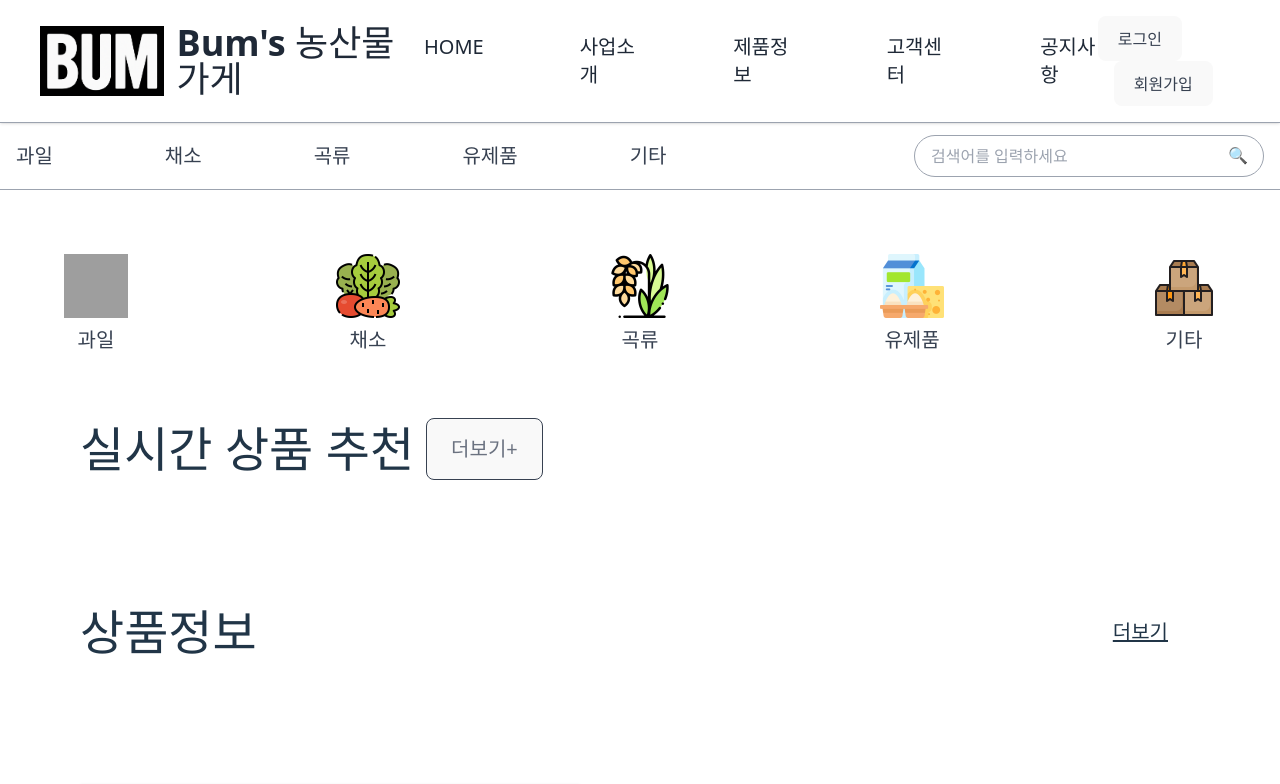
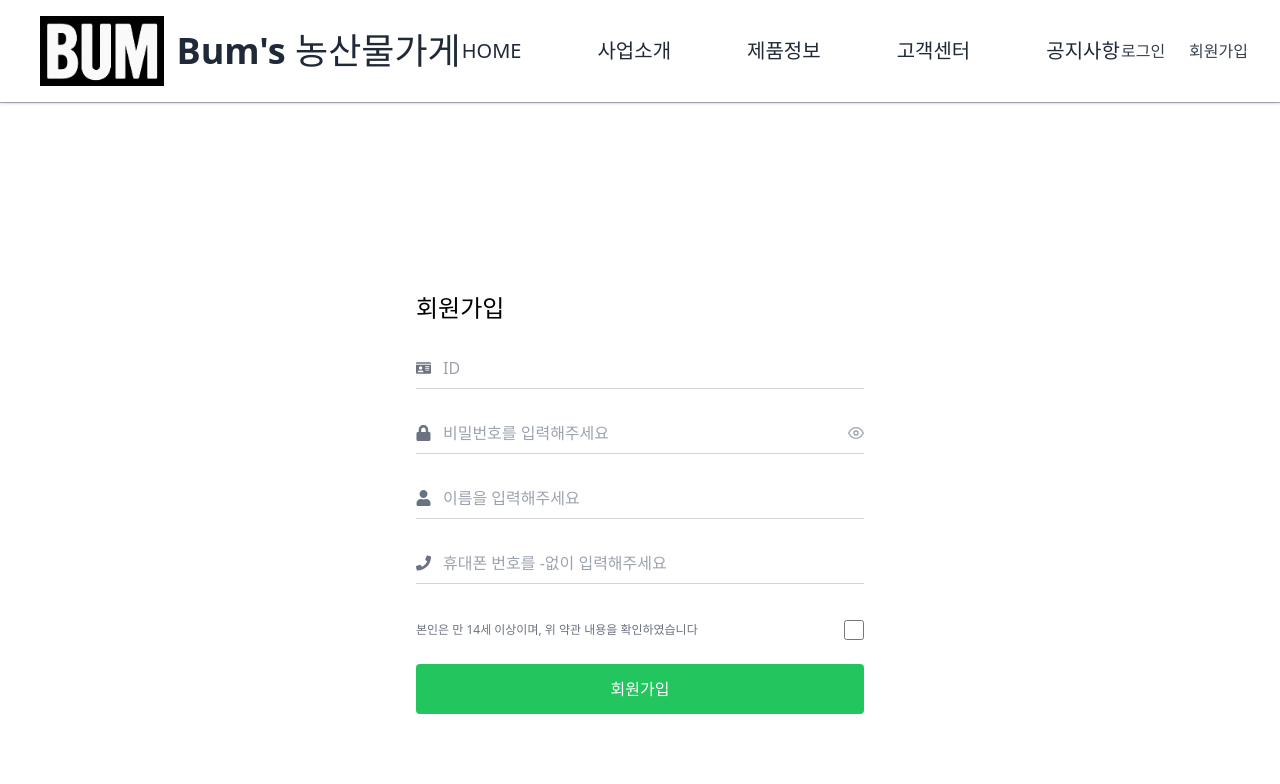
Before and after one commit to kim-jeongbeom/smartfarm, a React (Vite) app in the folder smartfarm/: page /signup in a window 1280 px wide. Shown: the top 784 px of the page. Built offline with nearby package versions, Linux system fonts and the light colour scheme; grey boxes are pictures that could not be loaded.

Commit message:
feat: [김정범] 07/24

```diff
--- a/smartfarm/package.json
+++ b/smartfarm/package.json
@@ -12,7 +12,8 @@
   "dependencies": {
     "react": "^19.1.0",
     "react-dom": "^19.1.0",
-    "react-icons": "^5.5.0"
+    "react-icons": "^5.5.0",
+    "react-router-dom": "^7.7.0"
   },
   "devDependencies": {
     "@eslint/js": "^9.30.1",
--- a/smartfarm/src/App.tsx
+++ b/smartfarm/src/App.tsx
@@ -1,13 +1,15 @@
 import React from "react";
 import Navbar from "./components/Navbar";
 import Footer from "./components/Footer";
+import { Route, BrowserRouter, Routes } from "react-router-dom";
+import LoginPage from "./pages/LoginPages";
+import SignUpPage from "./pages/SignUpPages";
 
-function App() {
+function HomePage() {
   return (
     <div>
       {/* ✅ 상단 바 + 카테고리바 */}
       <header>
-        <Navbar />
 
         {/* ✅ 카테고리바 + 검색창 */}
         <div className="bg-white border-b border-gray-400 py-3">
@@ -150,10 +152,24 @@ function App() {
         </div>
       </main>
 
-      {/* ✅ 푸터 */}
-      <Footer />
     </div>
   );
 }
 
+function App() {
+  return (
+    <BrowserRouter>
+      <div>
+        <Navbar />
+        <Routes>
+          <Route path="/" element={<HomePage />} />
+          <Route path="/login" element={<LoginPage />} />
+          <Route path="/signup" element={<SignUpPage />} />
+        </Routes>
+        <Footer />
+      </div>
+    </BrowserRouter>
+  );
+}
+
 export default App;
--- a/smartfarm/src/components/Card.tsx
+++ b/smartfarm/src/components/Card.tsx
@@ -0,0 +1,11 @@
+import React from "react";
+
+const Hero = () => {
+return (
+<div className="ml-20 w-[500px] h-60 bg-sky-100 shadow p-4 ">ddddd
+    <img
+        src="/src/assets/logo.png"
+        style={{ height: '70px', width: 'auto' }}
+    />
+    </div>
+);
--- a/smartfarm/src/components/Footer.tsx
+++ b/smartfarm/src/components/Footer.tsx
@@ -6,7 +6,7 @@ const Footer = () => {
   };
 
   return (
-    <footer className="bg-gray-100 text-gray-700 text-sm mt-12 border-t border-gray-200">
+    <footer className="bg-gray-100 text-gray-700 text-sm border-t border-gray-200">
       <div className="max-w-7xl mx-auto px-4 py-10 space-y-6">
         {/* 상단 정보 */}
         <div className="top space-y-3">
--- a/smartfarm/src/components/Navbar.tsx
+++ b/smartfarm/src/components/Navbar.tsx
@@ -1,22 +1,29 @@
-import React from 'react';
+import React from "react";
+import { Link } from "react-router-dom";
 
 const Navbar = () => {
   return (
     <nav className="bg-white w-full shadow border-b border-gray-400 sticky top-0 z-50">
       <div className="w-full py-4 flex justify-between items-center">
-
         {/* 로고 영역: 텍스트 or 이미지 */}
+        <Link to="/">
           <div className="ml-10 flex items-center space-x-3">
             <img
               src="/src/assets/logo.png"
               alt="Bum's 농산물가게"
-            style={{ height: '70px', width: 'auto' }}
+              style={{ height: "70px", width: "auto" }}
             />
-          <span className="text-4xl font-bold leading-none text-gray-800">Bum's 농산물가게</span>
+            <span className="text-4xl font-bold leading-none text-gray-800">
+              Bum's 농산물가게
+            </span>
           </div>
+        </Link>
 
         {/* 메뉴 항목 */}
-        <ul className="flex space-x-8 text-xl font-medium text-gray-800" style={{ gap: '4rem' }}>
+        <ul
+          className="flex space-x-3 text-xl font-medium text-gray-800"
+          style={{ gap: "4rem" }}
+        >
           <li className="hover:text-green-600 cursor-pointer">HOME</li>
           <li className="hover:text-green-600 cursor-pointer">사업소개</li>
           <li className="hover:text-green-600 cursor-pointer">제품정보</li>
@@ -25,9 +32,13 @@ const Navbar = () => {
         </ul>
 
         {/* 로그인/회원가입 버튼 */}
-        <div className="space-x-4">
-          <button className="text-gray-700 hover:text-stone-600">로그인</button>
-          <button className="text-gray-700 hover:text-gray-600">회원가입</button>
+        <div className="space-x-6 mr-8">
+          <Link to="/login" className="text-gray-700 hover:text-stone-600">
+            로그인
+          </Link>
+          <Link to="/signup" className="text-gray-700 hover:text-gray-600">
+            회원가입
+          </Link>
         </div>
       </div>
     </nav>
--- a/smartfarm/src/index.css
+++ b/smartfarm/src/index.css
@@ -55,7 +55,7 @@ button:hover {
 }
 button:focus,
 button:focus-visible {
-  outline: 4px auto gray;
+  outline: 4px auto rgb(213, 213, 213);
 }
 
 @media (prefers-color-scheme: light) {
--- /dev/null
+++ b/smartfarm/src/pages/LoginPages.tsx
@@ -0,0 +1,63 @@
+import React, { useState } from "react";
+import { FaUser, FaLock } from "react-icons/fa";
+
+export default function LoginPage() {
+  const [id, setId] = useState("");
+  const [password, setPassword] = useState("");
+
+  const handleSubmit = (e: React.FormEvent) => {
+    e.preventDefault();
+    console.log("ID:", id);
+    console.log("Password:", password);
+  };
+
+  return (
+    <div className="min-h-screen flex items-center justify-center bg-gray-200 px-4">
+      {/* 흰색 박스 */}
+      <form
+        onSubmit={handleSubmit}
+        className="bg-white p-10 rounded-xl shadow-md w-full max-w-md"
+      >
+        {/* 제목 */}
+        <h2 className="text-3xl font-bold text-center text-gray-800 mb-8">
+          로그인
+        </h2>
+
+        {/* 입력창들 */}
+        <div className="flex flex-col gap-4">
+          {/* 아이디 */}
+          <div className="flex items-center bg-gray-100 px-4 py-3 ">
+            <FaUser className="text-gray-400 mr-3" />
+            <input
+              type="text"
+              placeholder="ID"
+              value={id}
+              onChange={(e) => setId(e.target.value)}
+              className="w-full bg-transparent outline-none text-gray-700 placeholder-gray-400"
+            />
+          </div>
+
+          {/* 비밀번호 */}
+          <div className="flex items-center justify-center bg-gray-100 px-4 py-3 ">
+            <FaLock className="text-gray-400 mr-3" />
+            <input
+              type="password"
+              placeholder="••••••••"
+              value={password}
+              onChange={(e) => setPassword(e.target.value)}
+              className="w-full bg-transparent outline-none text-gray-700 placeholder-gray-400"
+            />
+          </div>
+        </div>
+
+        {/* 로그인 버튼 */}
+        <button
+          type="submit"
+          className="mt-6 w-full bg-green-500 text-white tracking-widest py-3 rounded hover:bg-green-400 transition"
+        >
+          L O G I N
+        </button>
+      </form>
+    </div>
+  );
+}
--- /dev/null
+++ b/smartfarm/src/pages/SignUpPages.tsx
@@ -0,0 +1,102 @@
+import React, { useState } from "react";
+import { FaIdCard, FaLock, FaUser, FaPhone } from "react-icons/fa";
+import { FiEye, FiEyeOff } from "react-icons/fi";
+import { IoCheckmarkCircleOutline } from "react-icons/io5";
+
+export default function SignupPage() {
+  const [email, setId] = useState("");
+  const [password, setPassword] = useState("");
+  const [name, setName] = useState("");
+  const [phone, setPhone] = useState("");
+  const [showPassword, setShowPassword] = useState(false); // 👈 추가
+
+  const handleSubmit = (e: React.FormEvent) => {
+    e.preventDefault();
+    console.log({ email, password, name, phone });
+  };
+
+  return (
+    <div className="min-h-screen bg-white flex items-center justify-center px-4">
+      <form onSubmit={handleSubmit} className="w-full max-w-md space-y-6">
+        <h1 className="text-2xl font-bold text-black">회원가입</h1>
+
+        {/* 이메일 */}
+        <div className="flex items-center border-b border-gray-300 py-2">
+          <FaIdCard className="text-gray-500 mr-3" />
+          <input
+            type="text"
+            placeholder="ID"
+            value={email}
+            onChange={(e) => setId(e.target.value)}
+            className="w-full outline-none placeholder-gray-400"
+          />
+        </div>
+
+        {/* 비밀번호 */}
+        <div className="flex items-center border-b border-gray-300 py-2 relative cursor-pointer">
+          <FaLock className="text-gray-500 mr-3" />
+          <input
+            type={showPassword ? "text" : "password"}
+            placeholder="비밀번호를 입력해주세요"
+            value={password}
+            onChange={(e) => setPassword(e.target.value)}
+            className="w-full outline-none placeholder-gray-400 pr-10"
+          />
+          <div
+            onClick={() => setShowPassword(!showPassword)}
+            className="absolute right-0 top-1/2 -translate-y-1/2 text-gray-400"
+          >
+            {showPassword ? <FiEyeOff /> : <FiEye />}
+          </div>
+        </div>
+
+        {/* 이름 */}
+        <div className="flex items-center border-b border-gray-300 py-2">
+          <FaUser className="text-gray-500 mr-3" />
+          <input
+            type="text"
+            placeholder="이름을 입력해주세요"
+            value={name}
+            onChange={(e) => setName(e.target.value)}
+            className="w-full outline-none placeholder-gray-400"
+          />
+        </div>
+
+        {/* 휴대폰 번호 */}
+        <div className="flex items-center border-b border-gray-300 py-2">
+          <FaPhone className="text-gray-500 mr-3" />
+          <input
+            type="tel"
+            placeholder="휴대폰 번호를 -없이 입력해주세요"
+            value={phone}
+            onChange={(e) => setPhone(e.target.value)}
+            className="w-full outline-none placeholder-gray-400"
+          />
+        </div>
+
+        {/* 약관 동의 */}
+        <div className="pt-3 text-sm border-gray-200 text-gray-800 font-semibold">
+          <div className="flex justify-between items-center">
+            <p className="text-xs font-normal text-gray-500">
+              본인은 만 14세 이상이며, 위 약관 내용을 확인하였습니다
+            </p>
+            <input
+              type="checkbox"
+              id="agree"
+              className="w-5 h-5 accent-black"
+            />
+          </div>
+        </div>
+
+        {/* 회원가입 버튼 */}
+        <button
+          type="submit"
+          className="w-full bg-green-500 text-white font-semibold py-3 rounded cursor-not-allowed"
+          disabled
+        >
+          회원가입
+        </button>
+      </form>
+    </div>
+  );
+}
```
Also changed, not shown: 1 other file (tests, documents, lock files or other folders). Lines whose indentation alone changed are shown as unchanged.
